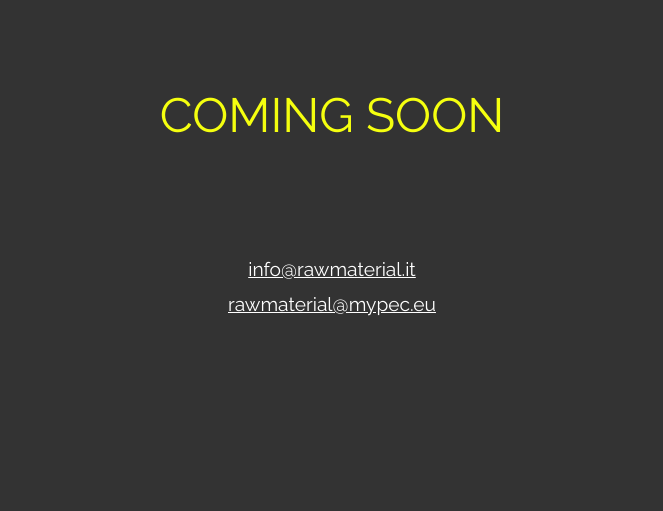
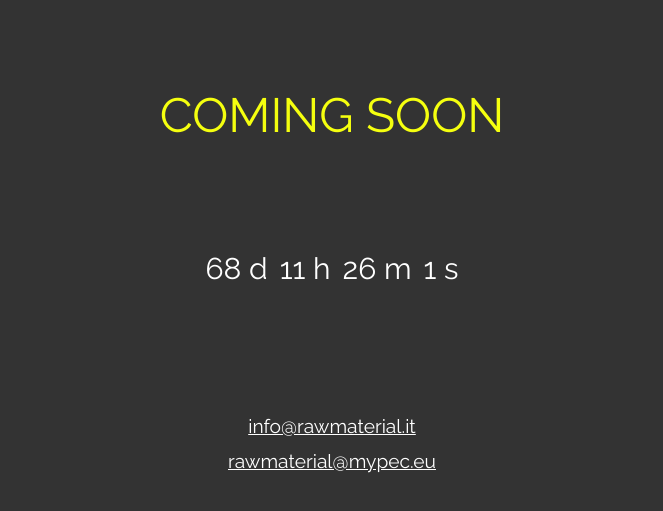
Before and after one commit to raw-material/rawmaterial-coming-soon, a Gatsby site: page / in a window 1280 px wide. Shown: the part 265-776 px from the top of the page, without its empty margins (308-971 px from the left). Built offline with nearby package versions, Linux system fonts and the light colour scheme; Gatsby itself is replaced by a stand-in of ours.

Commit message:
refactor: renew countdown

```diff
--- a/src/components/Countdown.js
+++ b/src/components/Countdown.js
@@ -10,7 +10,7 @@ const Countdown = () => {
 
   React.useEffect(() => {
     const interval = setInterval(() => {
-      const goal = new Date(2021, 1, 28, 10, 0, 0)
+      const goal = new Date(2021, 4, 11, 9, 0, 0)
       const delta = goal - new Date()
 
       setTimeLeft({
```
